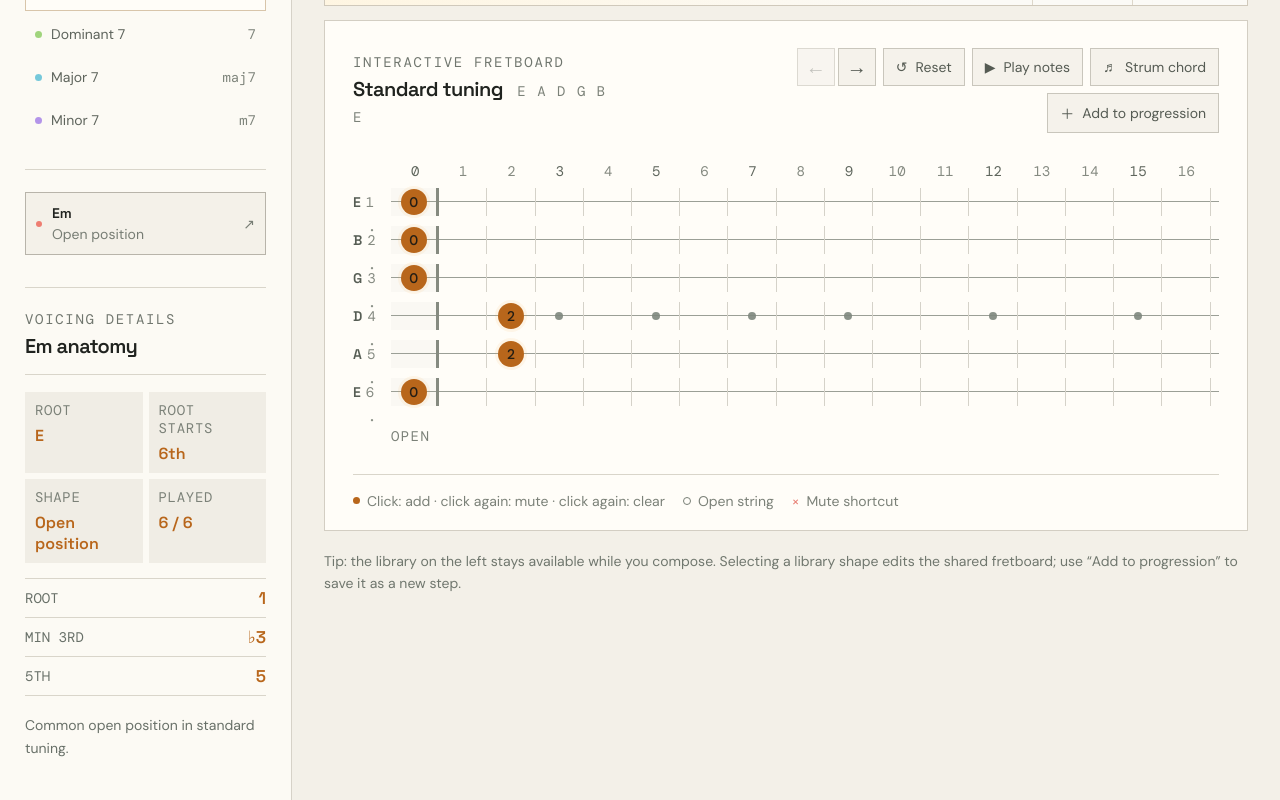
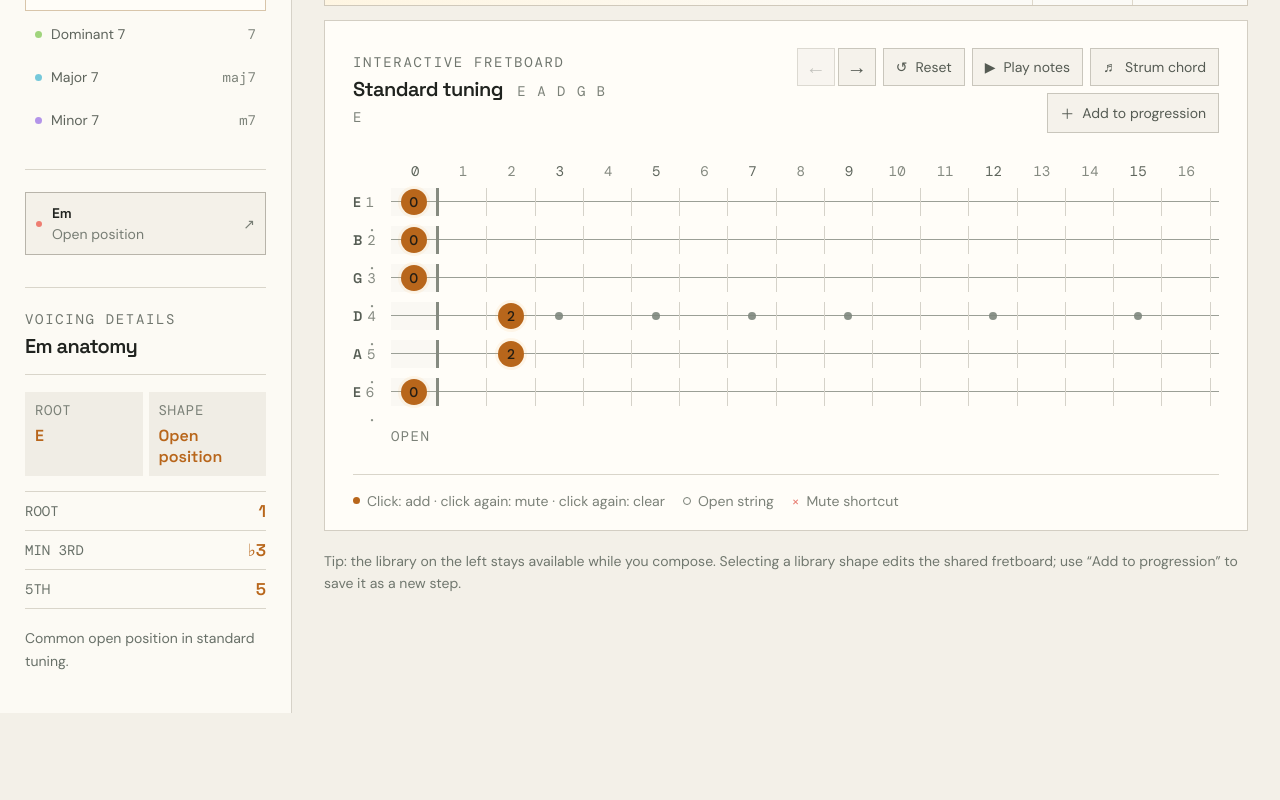
Before and after one commit to mstandev/guitar-chord-lab, a React (Vite) app: page / in a window 1280 px wide. Shown: the part 688-1488 px from the top of the page. After the commit the page ends 1401 px from the top, so only its background shows below. Built offline with nearby package versions, Linux system fonts and the light colour scheme.

Commit message:
Remove extra voicing summary cards

```diff
--- a/src/main.jsx
+++ b/src/main.jsx
@@ -187,9 +187,7 @@ function VoicingDetails({ selected, frets }) {
   const isEdited = selected.frets.some((fret, index) => fret !== frets[index]);
   const rootLabel = isEdited ? (detected.label === "Custom voicing" ? "—" : detected.label.split("/")[0].replace(/(maj7|m7|7|m)$/, "")) : selected.root;
   const shapeLabel = isEdited ? "Edited shape" : selected.shapeName;
-  const startLabel = selected.startingStringLabel ?? "Custom";
-  const playedStrings = frets.filter((fret) => fret !== null && fret !== "muted").length;
-  return <section className="voicing-details"><div className="details-heading"><div><p className="kicker">VOICING DETAILS</p><h2>{isEdited ? detected.label : `${selected.root}${selected.suffix}`} anatomy</h2></div></div><div className="details-summary"><div><span>ROOT</span><strong>{rootLabel}</strong></div><div><span>ROOT STARTS</span><strong>{startLabel}</strong></div><div><span>SHAPE</span><strong>{shapeLabel}</strong></div><div><span>PLAYED</span><strong>{playedStrings} / 6</strong></div></div><div className="details-intervals">{selected.intervals.map((interval) => <div className="details-interval-row" key={interval}><span>{intervalName(interval)}</span><strong>{interval === 0 ? "1" : interval === 3 ? "♭3" : interval === 4 ? "3" : interval === 7 ? "5" : interval === 10 ? "♭7" : interval === 11 ? "7" : interval}</strong></div>)}</div><p className="details-copy">{isEdited ? "Live analysis of the notes currently placed on the fretboard." : `Common ${selected.shapeName.toLowerCase()} in standard tuning.`}</p></section>;
+  return <section className="voicing-details"><div className="details-heading"><div><p className="kicker">VOICING DETAILS</p><h2>{isEdited ? detected.label : `${selected.root}${selected.suffix}`} anatomy</h2></div></div><div className="details-summary"><div><span>ROOT</span><strong>{rootLabel}</strong></div><div><span>SHAPE</span><strong>{shapeLabel}</strong></div></div><div className="details-intervals">{selected.intervals.map((interval) => <div className="details-interval-row" key={interval}><span>{intervalName(interval)}</span><strong>{interval === 0 ? "1" : interval === 3 ? "♭3" : interval === 4 ? "3" : interval === 7 ? "5" : interval === 10 ? "♭7" : interval === 11 ? "7" : interval}</strong></div>)}</div><p className="details-copy">{isEdited ? "Live analysis of the notes currently placed on the fretboard." : `Common ${selected.shapeName.toLowerCase()} in standard tuning.`}</p></section>;
 }
 
 function Library({ selectedId, selected, frets, onSelect }) {
```
